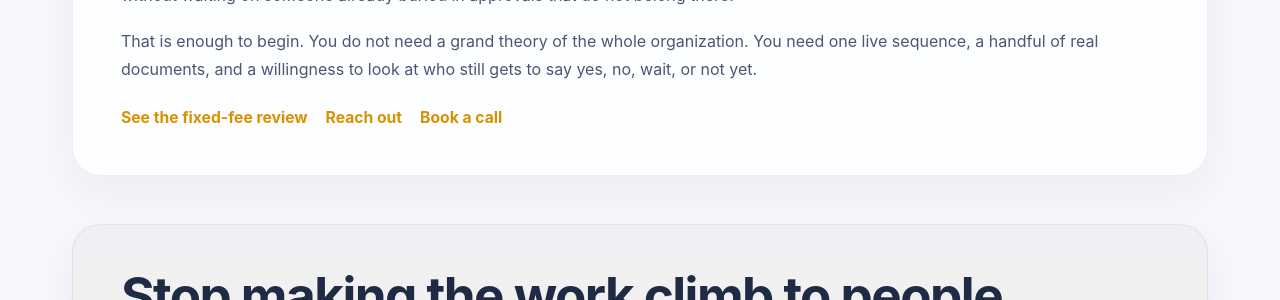
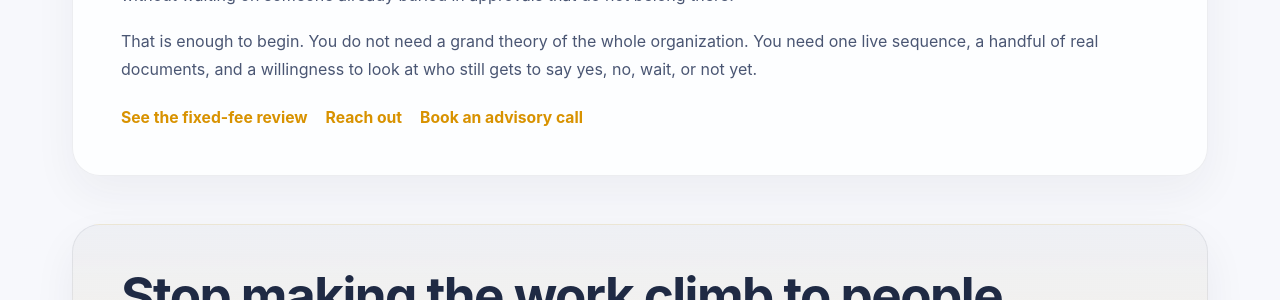
Before and after one commit to efost7873/integratedvaluearchitecture.com, a Jekyll site: the page built from decision-rights-redesign.html, in a window 1280 px wide and 900 px high, scrolled down 3091 px. Shown: the part 152-452 px from the top of the window. Built offline with Jekyll 4.4.1, drawn with Linux system fonts in a browser that asks for light colours.

Commit message:
Update decision-rights-redesign.html

```diff
--- a/decision-rights-redesign.html
+++ b/decision-rights-redesign.html
@@ -158,7 +158,7 @@ schema_type: WebPage
     <div class="inline-links">
       <a href="/fixed-fee-review/">See the fixed-fee review</a>
       <a href="/contact/">Reach out</a>
-      <a href="https://book.ms/b/IntegratedValueArchitectureLLC@integratedvaluearchitecture.com">Book a call</a>
+      <a href="/book-advisory-call/">Book an advisory call</a>
     </div>
   </div>
 </section>
```
